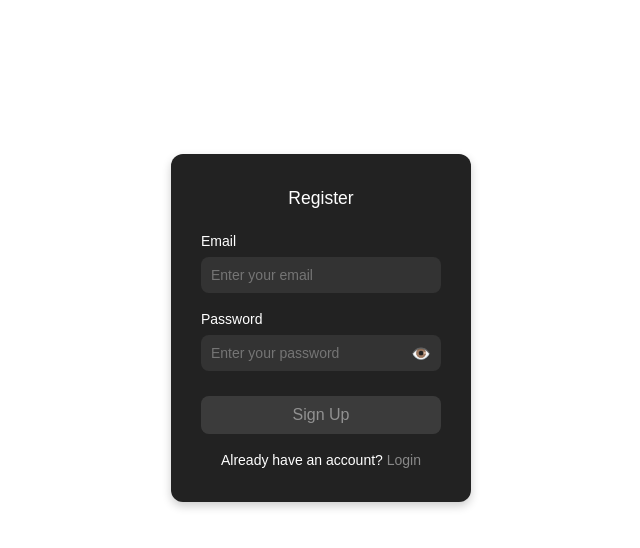
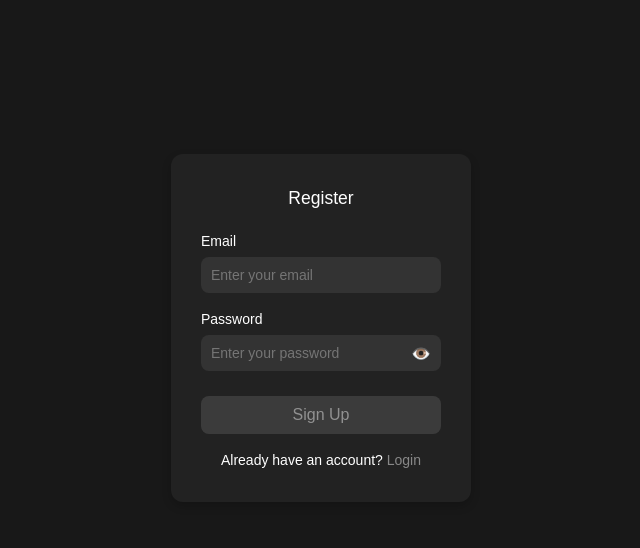
Before and after one commit to mentossez/take-notes-app, a Vue app: page /login in a window 1280 px wide. Shown: the top 548 px of the page, without its empty margins (319-959 px from the left). Built offline with nearby package versions, Linux system fonts and the light colour scheme.

Commit message:
fixed background issue

```diff
--- a/src/assets/base.css
+++ b/src/assets/base.css
@@ -23,31 +23,17 @@
 
 /* semantic color variables for this project */
 :root {
-  --color-background: var(--vt-c-white);
-  --color-background-soft: var(--vt-c-white-soft);
-  --color-background-mute: var(--vt-c-white-mute);
+  --color-background: var(--vt-c-black);
+  --color-background-soft: var(--vt-c-black-soft);
+  --color-background-mute: var(--vt-c-black-mute);
 
-  --color-border: var(--vt-c-divider-light-2);
-  --color-border-hover: var(--vt-c-divider-light-1);
+  --color-border: var(--vt-c-divider-dark-2);
+  --color-border-hover: var(--vt-c-divider-dark-1);
 
-  --color-heading: var(--vt-c-text-light-1);
-  --color-text: var(--vt-c-text-light-1);
+  --color-heading: var(--vt-c-text-dark-1);
+  --color-text: var(--vt-c-text-dark-2);
 
   --section-gap: 160px;
-}
-
-@media (prefers-color-scheme: dark) {
-  :root {
-    --color-background: var(--vt-c-black);
-    --color-background-soft: var(--vt-c-black-soft);
-    --color-background-mute: var(--vt-c-black-mute);
-
-    --color-border: var(--vt-c-divider-dark-2);
-    --color-border-hover: var(--vt-c-divider-dark-1);
-
-    --color-heading: var(--vt-c-text-dark-1);
-    --color-text: var(--vt-c-text-dark-2);
-  }
 }
 
 *,
```
